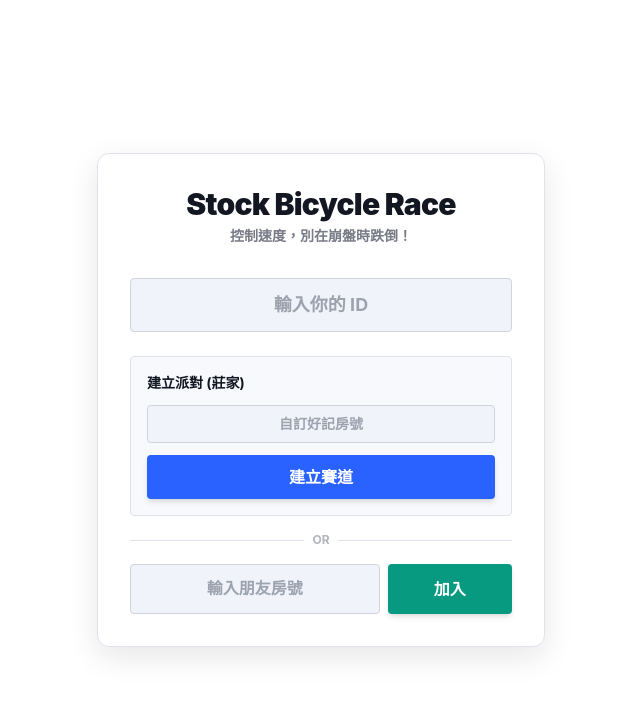
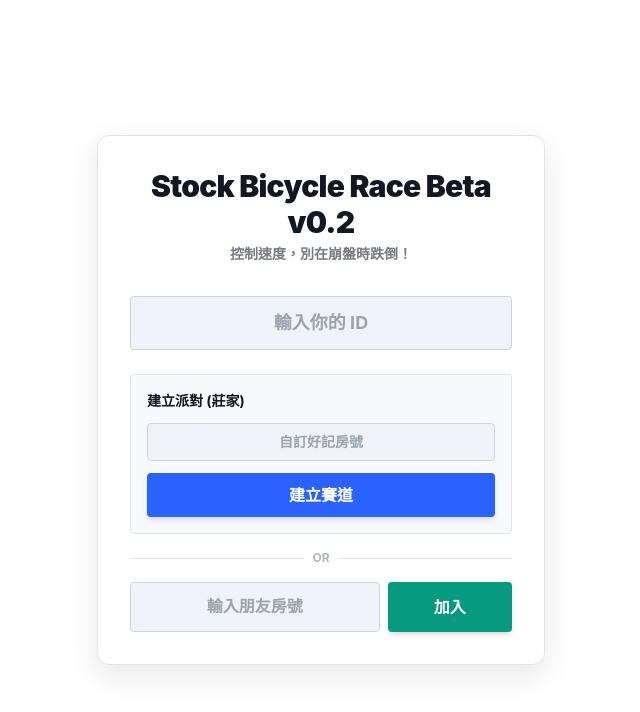
Before and after one commit to awdxa456/tsla-bike-race, a plain HTML site: page index.html in a window 1280 px wide. Shown: the whole page, without its empty margins (319-959 px from the left). Drawn offline with nearby package versions, Linux system fonts and the light colour scheme.

Commit message:
chore: update homepage title

```diff
--- a/index.html
+++ b/index.html
@@ -3,7 +3,7 @@
 <head>
     <meta charset="UTF-8">
     <meta name="viewport" content="width=device-width, initial-scale=1.0, maximum-scale=1.0, user-scalable=no">
-    <title>Stock Bicycle Race</title>
+    <title>Stock Bicycle Race Beta v0.2</title>
     <script src="https://cdn.tailwindcss.com"></script>
     <script src="https://unpkg.com/peerjs@1.5.1/dist/peerjs.min.js"></script>
     <style>
@@ -81,7 +81,7 @@
         </div>
 
         <div id="lobby-screen" class="bg-white p-8 rounded-xl shadow-[0_10px_30px_rgba(19,23,34,0.1)] border border-[#e0e3eb] max-w-md w-full text-center">
-            <h1 class="text-3xl font-black mb-1 text-[#131722] tracking-tight">Stock Bicycle Race</h1>
+            <h1 class="text-3xl font-black mb-1 text-[#131722] tracking-tight">Stock Bicycle Race Beta v0.2</h1>
             <p class="text-[#787b86] mb-8 text-sm font-semibold">控制速度，別在崩盤時跌倒！</p>
 
             <input type="text" id="playerName" placeholder="輸入你的 ID" class="w-full p-3 mb-6 rounded text-center text-lg font-bold" maxlength="10">
```
